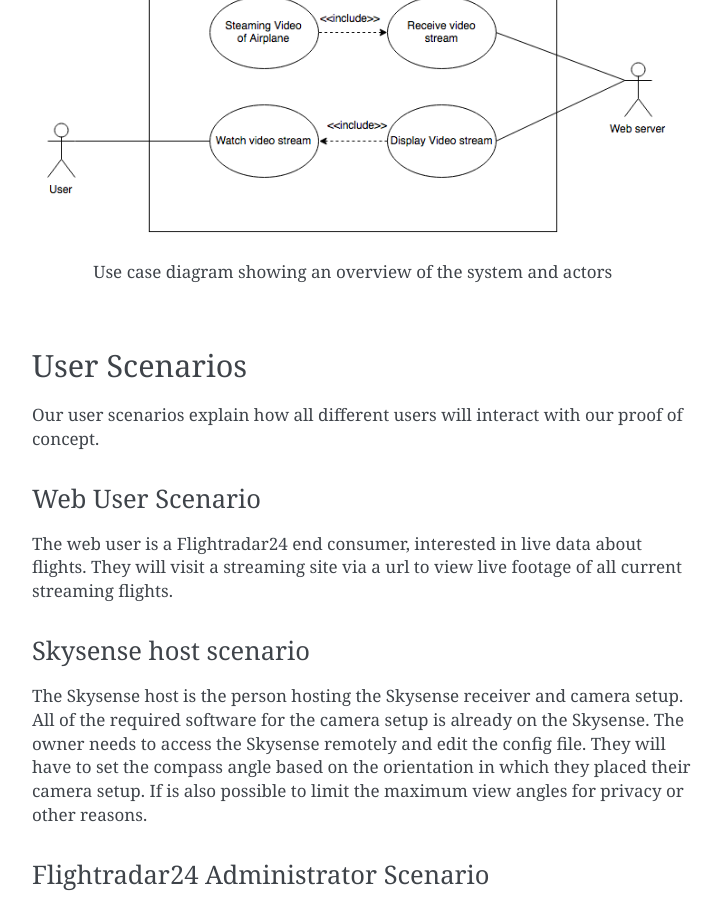
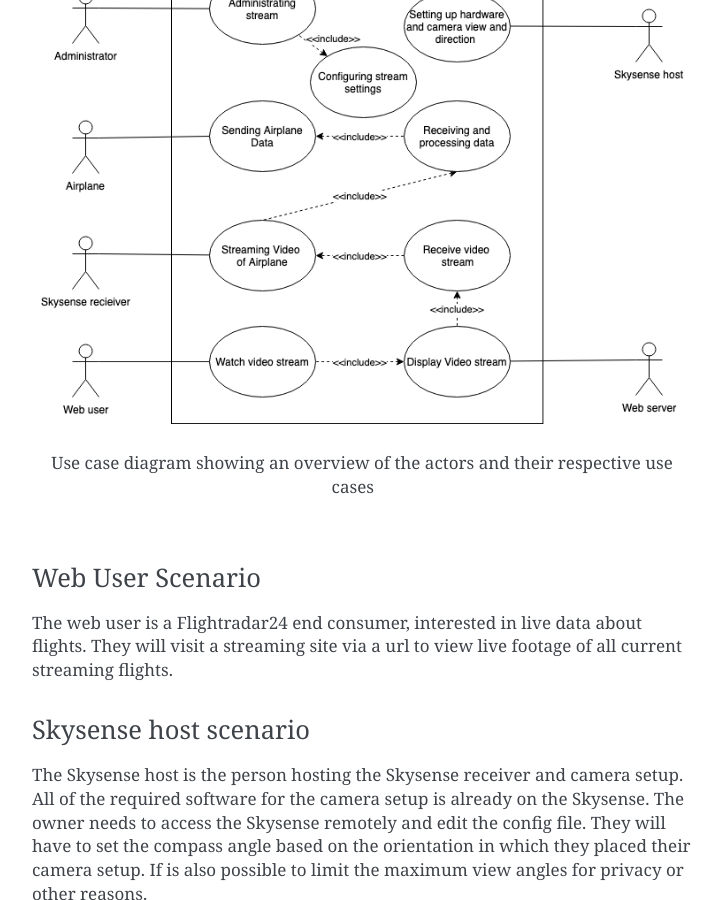
Before and after one commit to aathn/mvk18, a Sphinx documentation site: the page built from docs/source/introduction.rst, in a window 1280 px wide and 900 px high, scrolled down 1833 px. Shown: the whole window, without its empty margins (388-1110 px from the left). Built offline with Sphinx 7.4.7, drawn with Linux system fonts in a browser that asks for light colours; formulas are drawn with MathJax 3.

Commit message:
Add new use case diagram and moved it to user scenarios

```diff
--- a/docs/source/introduction.rst
+++ b/docs/source/introduction.rst
@@ -83,14 +83,14 @@ already have Skysense v2 equipment) will put the device in their window and
 film planes during flight which will be livestreamed to the
 Flightradar24 platform.
 
-.. figure:: ../resources/UML-system-usecase.png
-
-   Use case diagram showing an overview of the system and actors
-
 ==========
 User Scenarios
 ==========
 Our user scenarios explain how all different users will interact with our proof of concept.
+
+.. figure:: ../resources/UML-use-case.png
+
+   Use case diagram showing an overview of the actors and their respective use cases
 
 Web User Scenario
 ---------------
```
Also changed, not shown: docs/resources/UML-use-case-old.png (renamed from docs/resources/UML-system-usecase.png), docs/resources/UML-use-case.png (added).
